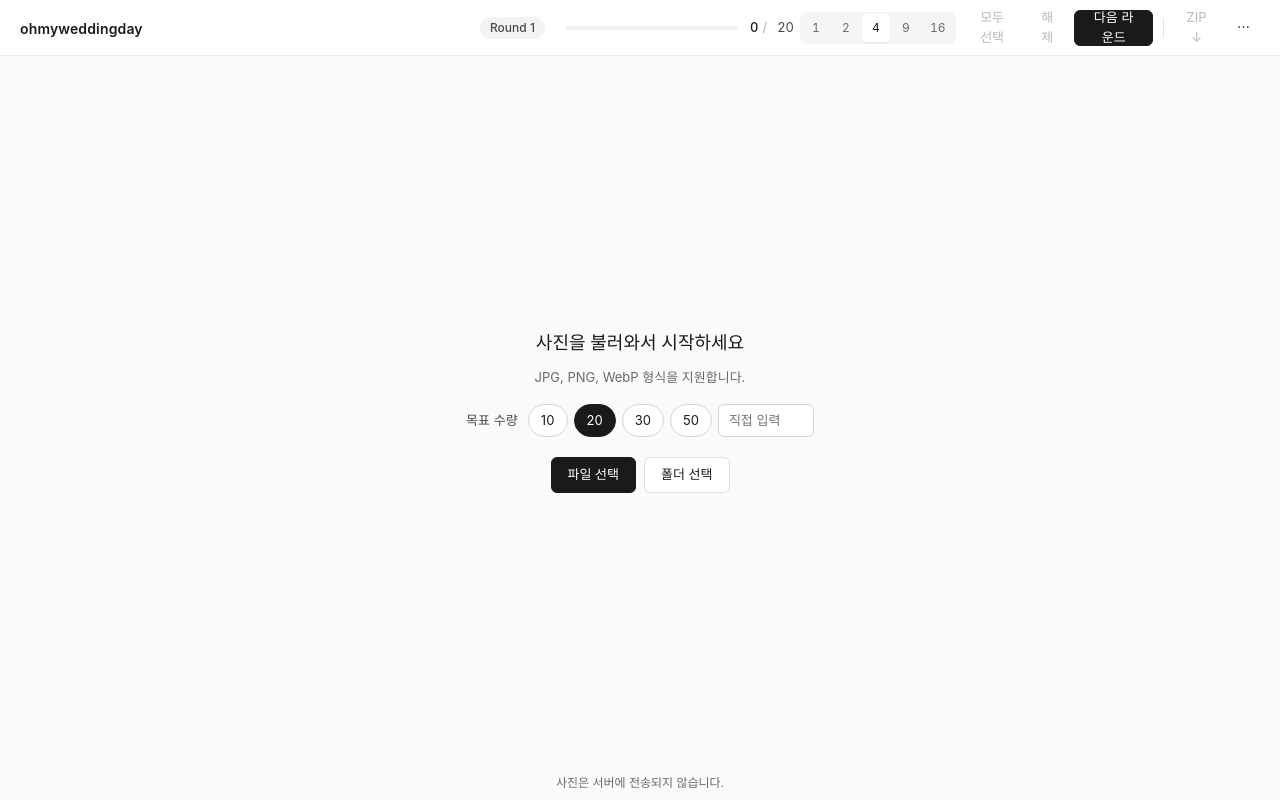
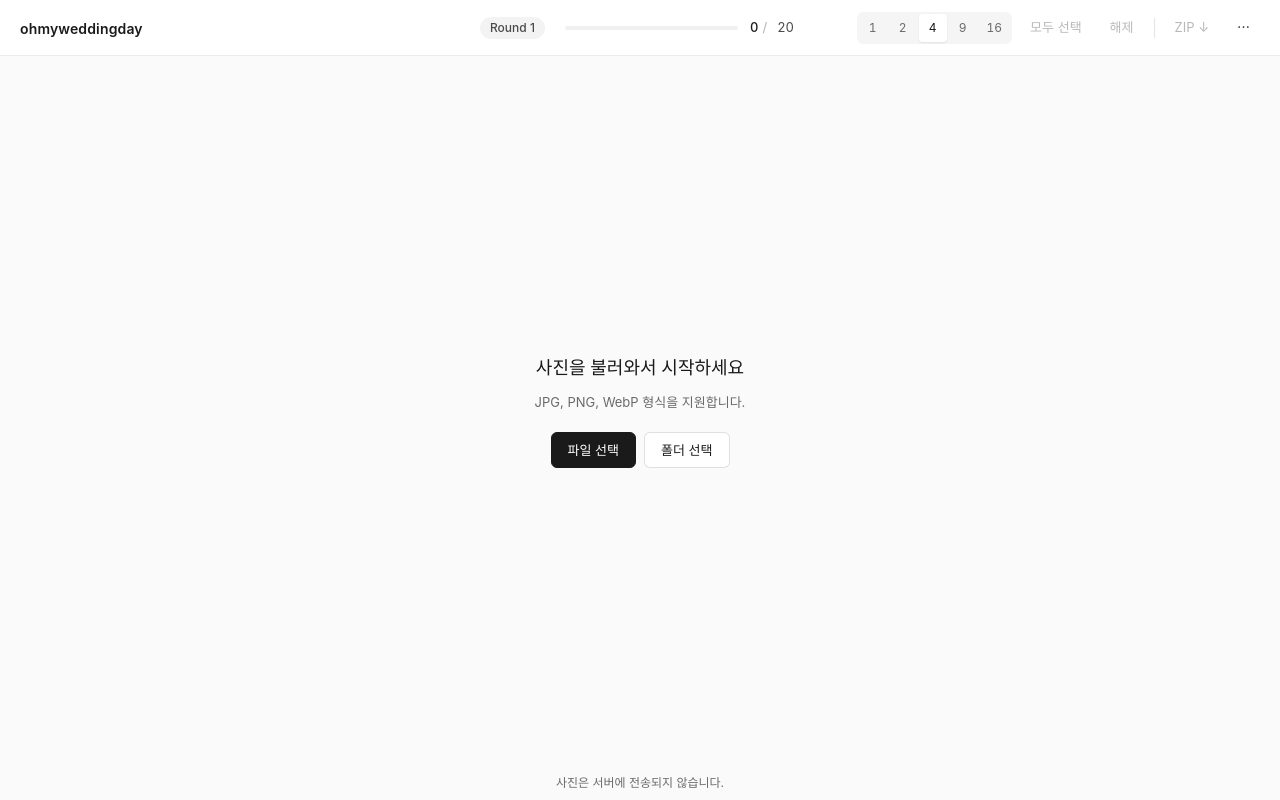
Before and after one commit to xorud1541/image-worldcup, a React (Vite) app: page / in a window 1280 px wide. Built offline with nearby package versions, Linux system fonts and the light colour scheme.

Commit message:
refactor: remove empty-state target presets and topbar next-round button
Co-Authored-By: Claude Opus 4.7 (1M context) <noreply@anthropic.com>

```diff
--- a/src/App.jsx
+++ b/src/App.jsx
@@ -2,8 +2,6 @@ import { useEffect, useMemo, useRef, useState } from "react";
 import { classifyFiles } from "./lib/fileUtils";
 import { gridOptions, usePickerStore } from "./store/usePickerStore";
 import { releases } from "./data/releases";
-
-const TARGET_PRESETS = [10, 20, 30, 50];
 
 function App() {
   const fileInputRef = useRef(null);
@@ -48,7 +46,6 @@ function App() {
     exportZip,
     tournamentComplete,
     currentRound,
-    advanceRound,
   } = usePickerStore();
 
   const visibleImages = usePickerStore((state) => state.getVisibleImages());
@@ -312,20 +309,6 @@ function App() {
           >
             해제
           </button>
-          <button
-            className="btn primary"
-            type="button"
-            onClick={advanceRound}
-            disabled={
-              !hasImages ||
-              tournamentComplete ||
-              selectedCount === 0 ||
-              selectedCount === images.length
-            }
-            title="선택한 사진들로 다음 라운드 진행"
-          >
-            다음 라운드
-          </button>
           <span className="topbar-divider" aria-hidden="true" />
           <button
             className="icon-btn"
@@ -427,31 +410,6 @@ function App() {
           <div className="empty">
             <h2>사진을 불러와서 시작하세요</h2>
             <p className="muted">JPG, PNG, WebP 형식을 지원합니다.</p>
-
-            <div className="target-presets" role="group" aria-label="목표 수량">
-              <span className="target-presets-label">목표 수량</span>
-              {TARGET_PRESETS.map((preset) => (
-                <button
-                  key={preset}
-                  type="button"
-                  className={preset === targetCount ? "preset-pill active" : "preset-pill"}
-                  onClick={() => setTargetCount(preset)}
-                >
-                  {preset}
-                </button>
-              ))}
-              <input
-                className="preset-input"
-                type="number"
-                min="0"
-                placeholder="직접 입력"
-                value={TARGET_PRESETS.includes(targetCount) ? "" : targetCount}
-                onChange={(event) => {
-                  const value = Number(event.target.value);
-                  setTargetCount(Number.isNaN(value) ? 0 : Math.max(value, 0));
-                }}
-              />
-            </div>
 
             <div className="empty-actions">
               <button
```
